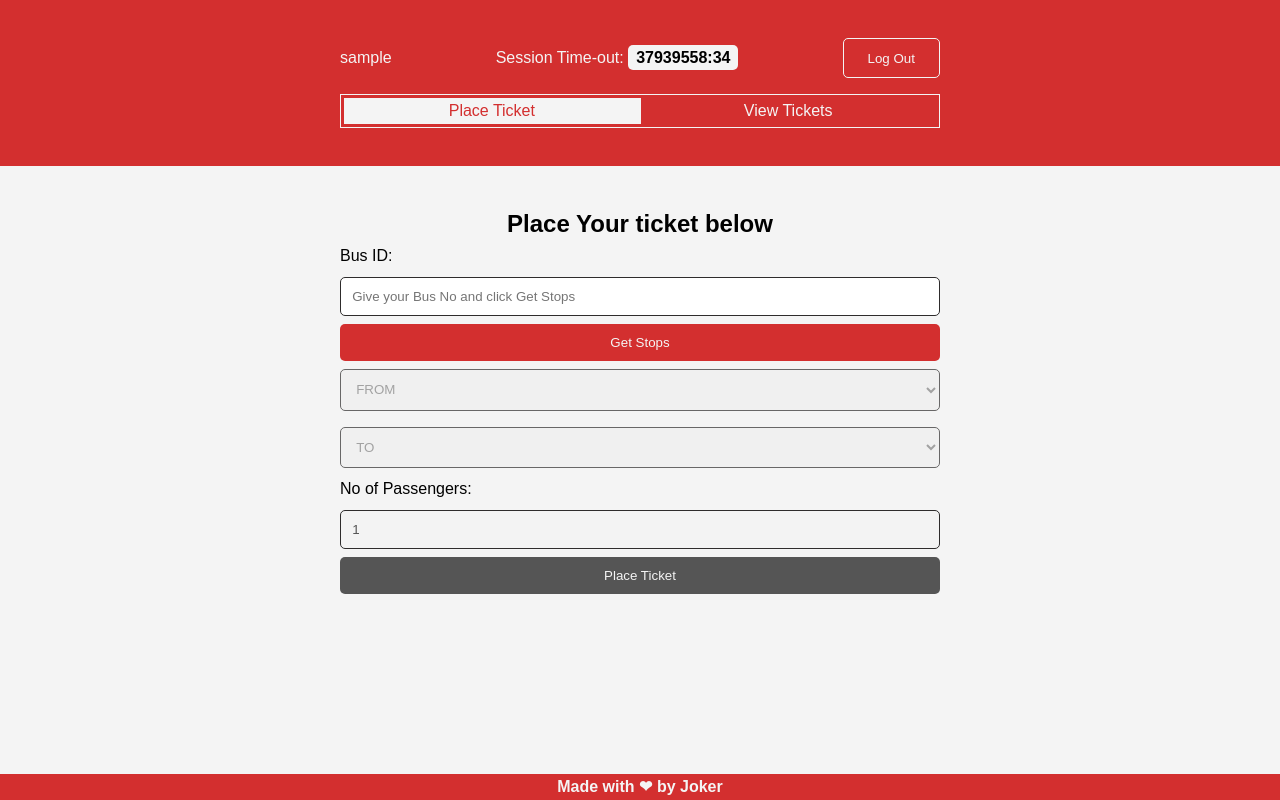
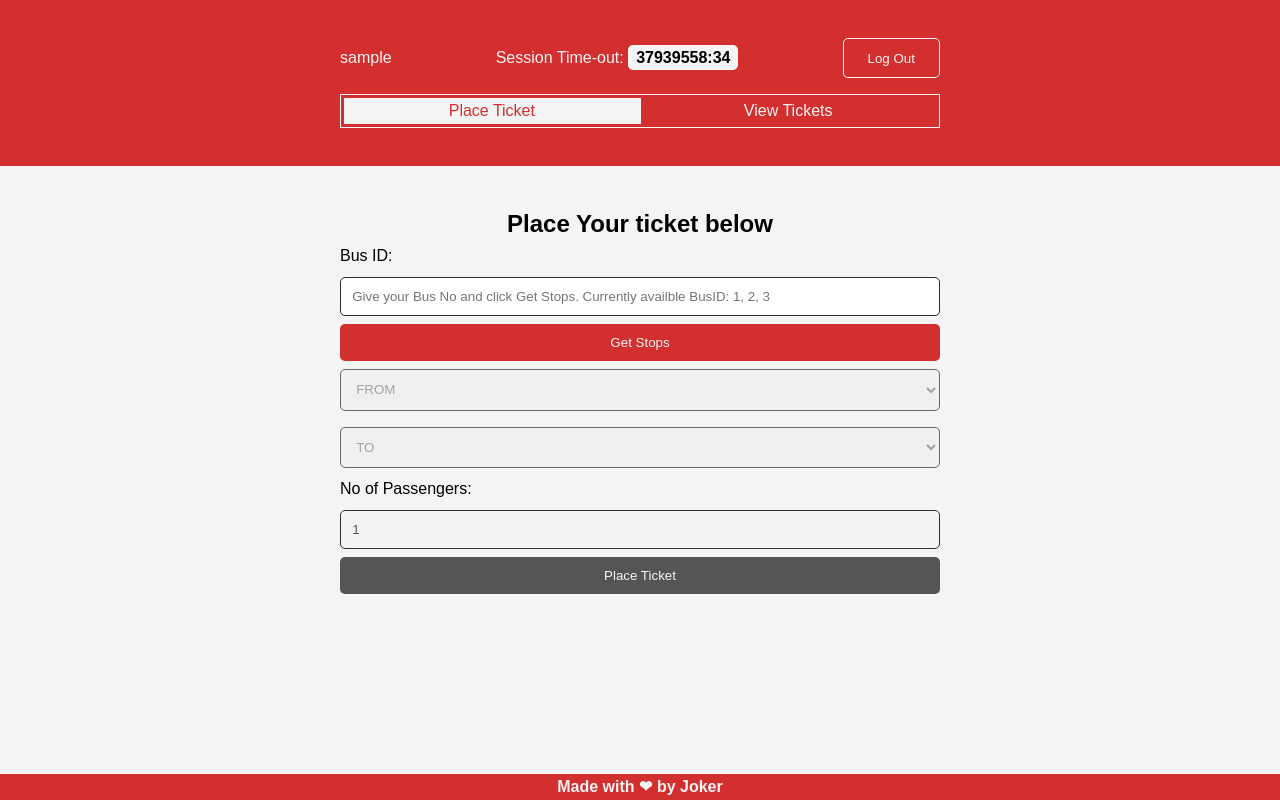
Before and after one commit to iamjoker021/CONDUCTOR_APP_FRONTEND, a React (Vite) app: page /place-ticket in a window 1280 px wide. Built offline with nearby package versions, Linux system fonts and the light colour scheme; sample sign-in values are in the browser's storage.

Commit message:
doc: Update placeholder to show avaialble BusID

```diff
--- a/src/components/PlaceTicketBusId.jsx
+++ b/src/components/PlaceTicketBusId.jsx
@@ -68,7 +68,7 @@ const PlaceTicketBusId = () => {
                 id="busId"
                 value={busId}
                 onChange={(e) => setBusId(e.target.value)}
-                placeholder="Give your Bus No and click Get Stops"
+                placeholder="Give your Bus No and click Get Stops. Currently availble BusID: 1, 2, 3"
                 required
             />
             <button onClick={handleClick} type="button">Get Stops</button>
```
